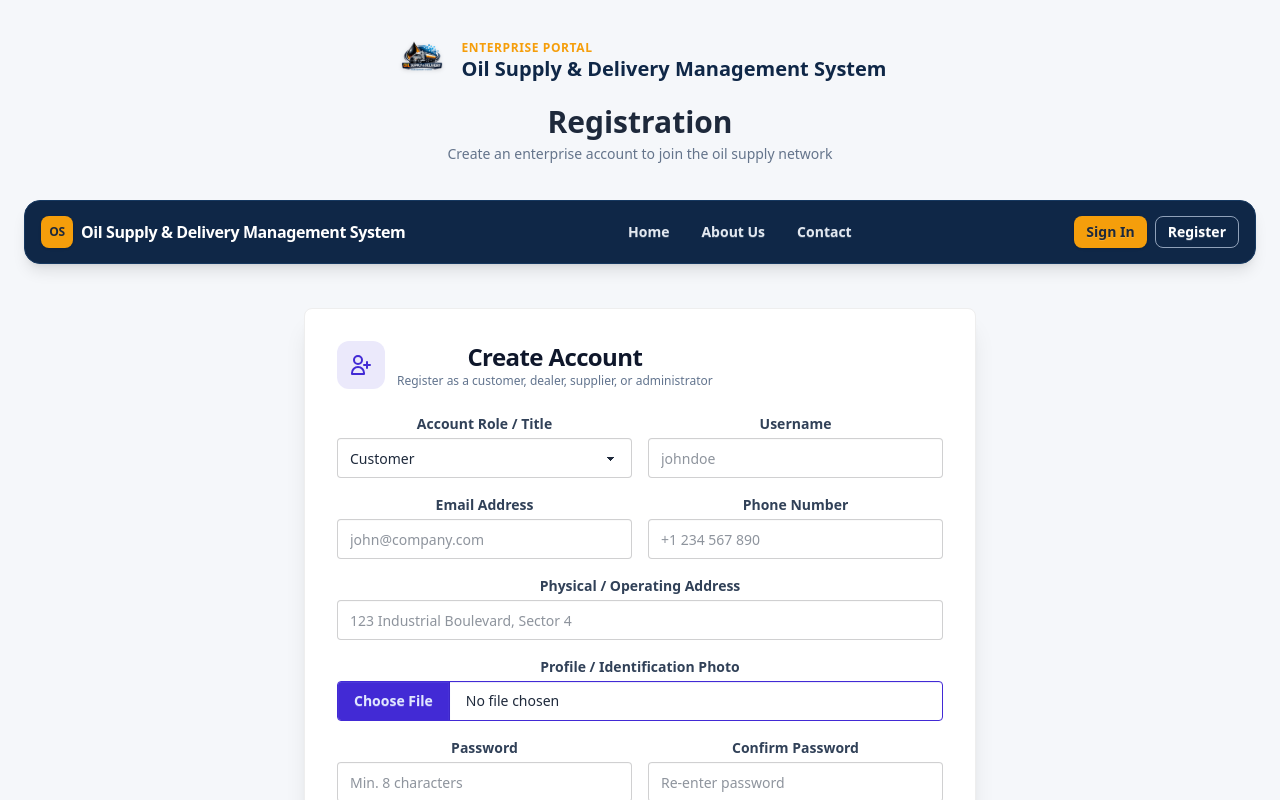
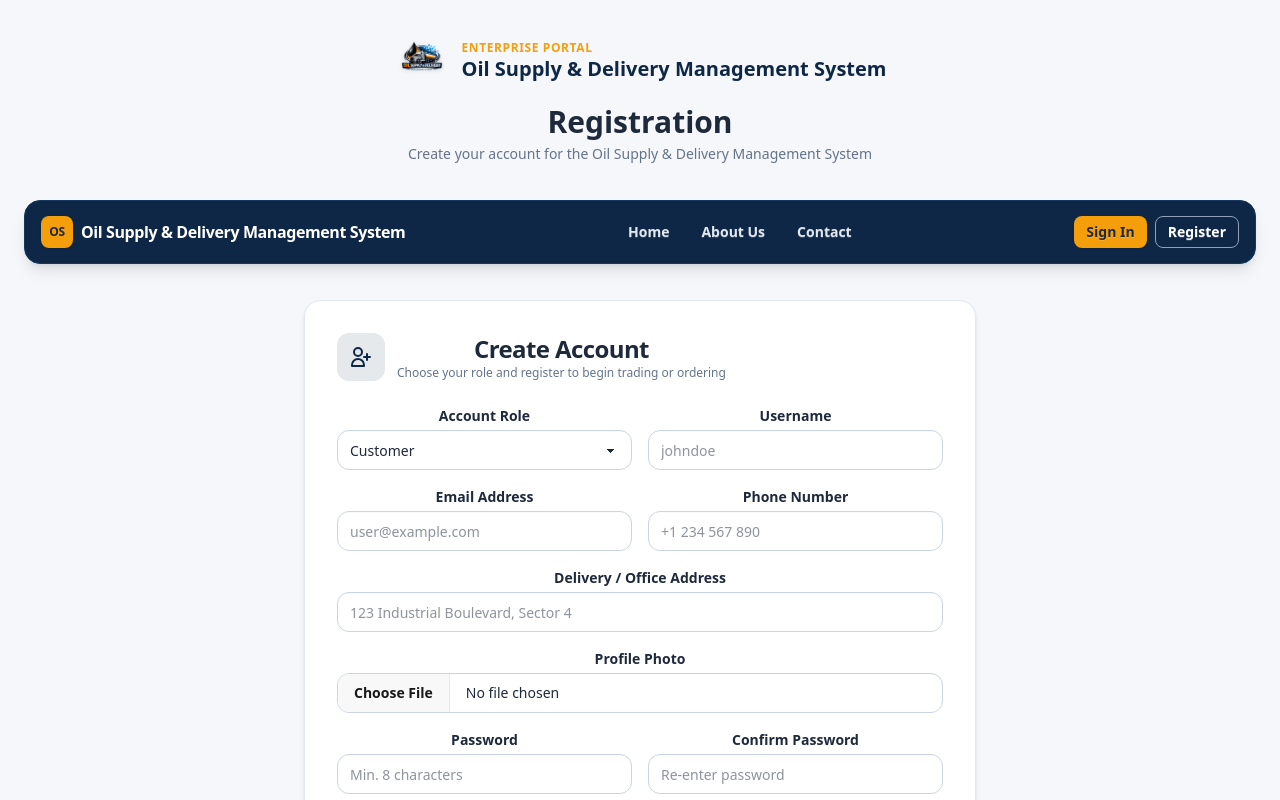
Before and after one commit to MirEashanZaman/Oil-Supply-Delivery-Management-System-Frontend, a Next.js app: page /registration in a window 1280 px wide. Shown: the top 800 px of the page. Built offline with nearby package versions, Linux system fonts and the light colour scheme.

Commit message:
Apply user-specified color palette and human layout to Registration page

```diff
--- a/app/registration/page.tsx
+++ b/app/registration/page.tsx
@@ -138,26 +138,26 @@ export default function Registration() {
 
     return (
         <div className="w-full flex flex-col items-center">
-            <MyHeader name="Registration" message="Create an enterprise account to join the oil supply network" />
+            <MyHeader name="Registration" message="Create your account for the Oil Supply & Delivery Management System" />
             <MyNavigation />
 
-            <div className="mt-8 w-full max-w-2xl">
-                <div className="card bg-base-100 shadow-xl border border-base-300">
+            <div className="mt-6 w-full max-w-2xl">
+                <div className="card bg-[#FFFFFF] shadow-md border border-[#E2E8F0] rounded-2xl">
                     <div className="card-body p-6 sm:p-8">
                         <div className="flex items-center gap-3 mb-4">
-                            <div className="p-3 bg-primary/10 text-primary rounded-xl">
+                            <div className="p-3 bg-[#0F2747]/10 text-[#0F2747] rounded-xl">
                                 <svg className="w-6 h-6" fill="none" stroke="currentColor" viewBox="0 0 24 24">
                                     <path strokeLinecap="round" strokeLinejoin="round" strokeWidth="2" d="M18 9v3m0 0v3m0-3h3m-3 0h-3m-2-5a4 4 0 11-8 0 4 4 0 018 0zM3 20a6 6 0 0112 0v1H3v-1z" />
                                 </svg>
                             </div>
                             <div>
-                                <h1 className="text-2xl font-bold text-slate-900 tracking-tight">Create Account</h1>
-                                <p className="text-xs text-slate-500 font-medium">Register as a customer, dealer, supplier, or administrator</p>
+                                <h1 className="text-2xl font-bold text-[#1E293B] tracking-tight">Create Account</h1>
+                                <p className="text-xs text-[#64748B]">Choose your role and register to begin trading or ordering</p>
                             </div>
                         </div>
 
                         {successMessage && (
-                            <div role="alert" className="alert alert-success shadow-sm mb-5 text-sm py-3">
+                            <div role="alert" className="alert bg-[#16A34A] text-white shadow-sm mb-5 text-sm py-2.5 rounded-xl border-none">
                                 <svg className="w-5 h-5 shrink-0 stroke-current" fill="none" viewBox="0 0 24 24">
                                     <path strokeLinecap="round" strokeLinejoin="round" strokeWidth="2" d="M9 12l2 2 4-4m6 2a9 9 0 11-18 0 9 9 0 0118 0z" />
                                 </svg>
@@ -166,7 +166,7 @@ export default function Registration() {
                         )}
 
                         {errors.form && (
-                            <div role="alert" className="alert alert-error shadow-sm mb-5 text-sm py-3 text-white bg-error">
+                            <div role="alert" className="alert bg-[#DC2626] text-white shadow-sm mb-5 text-sm py-2.5 rounded-xl border-none">
                                 <svg className="w-5 h-5 shrink-0 stroke-current" fill="none" viewBox="0 0 24 24">
                                     <path strokeLinecap="round" strokeLinejoin="round" strokeWidth="2" d="M10 14l2-2m0 0l2-2m-2 2l-2-2m2 2l2 2m7-2a9 9 0 11-18 0 9 9 0 0118 0z" />
                                 </svg>
@@ -178,13 +178,13 @@ export default function Registration() {
                             <div className="grid grid-cols-1 md:grid-cols-2 gap-4">
                                 <div className="form-control w-full">
                                     <label className="label pb-1" htmlFor="title">
-                                        <span className="label-text font-semibold text-slate-700">Account Role / Title</span>
+                                        <span className="label-text font-semibold text-[#1E293B]">Account Role</span>
                                     </label>
                                     <select
                                         id="title"
                                         value={title}
                                         onChange={(e) => setTitle(e.target.value)}
-                                        className="select select-bordered w-full focus:outline-primary"
+                                        className="select select-bordered w-full bg-[#FFFFFF] text-[#1E293B] border-[#CBD5E1] focus:border-[#0F2747] focus:outline-none rounded-xl"
                                     >
                                         <option value="Customer">Customer</option>
                                         <option value="Supplier">Supplier</option>
@@ -192,13 +192,13 @@ export default function Registration() {
                                         <option value="Admin">Admin</option>
                                     </select>
                                     {errors.title && (
-                                        <span className="text-error text-xs font-medium mt-1">{errors.title}</span>
+                                        <span className="text-[#DC2626] text-xs font-medium mt-1">{errors.title}</span>
                                     )}
                                 </div>
 
                                 <div className="form-control w-full">
                                     <label className="label pb-1" htmlFor="username">
-                                        <span className="label-text font-semibold text-slate-700">Username</span>
+                                        <span className="label-text font-semibold text-[#1E293B]">Username</span>
                                     </label>
                                     <input
                                         id="username"
@@ -206,10 +206,10 @@ export default function Registration() {
                                         value={username}
                                         placeholder="johndoe"
                                         onChange={(e) => setUsername(e.target.value)}
-                                        className={`input input-bordered w-full focus:outline-primary ${errors.username ? "input-error" : ""}`}
+                                        className={`input input-bordered w-full bg-[#FFFFFF] text-[#1E293B] border-[#CBD5E1] focus:border-[#0F2747] focus:outline-none rounded-xl ${errors.username ? "border-[#DC2626]" : ""}`}
                                     />
                                     {errors.username && (
-                                        <span className="text-error text-xs font-medium mt-1">{errors.username}</span>
+                                        <span className="text-[#DC2626] text-xs font-medium mt-1">{errors.username}</span>
                                     )}
                                 </div>
                             </div>
@@ -217,24 +217,24 @@ export default function Registration() {
                             <div className="grid grid-cols-1 md:grid-cols-2 gap-4">
                                 <div className="form-control w-full">
                                     <label className="label pb-1" htmlFor="email">
-                                        <span className="label-text font-semibold text-slate-700">Email Address</span>
+                                        <span className="label-text font-semibold text-[#1E293B]">Email Address</span>
                                     </label>
                                     <input
                                         id="email"
                                         type="email"
                                         value={email}
-                                        placeholder="john@company.com"
+                                        placeholder="user@example.com"
                                         onChange={(e) => setEmail(e.target.value)}
-                                        className={`input input-bordered w-full focus:outline-primary ${errors.email ? "input-error" : ""}`}
+                                        className={`input input-bordered w-full bg-[#FFFFFF] text-[#1E293B] border-[#CBD5E1] focus:border-[#0F2747] focus:outline-none rounded-xl ${errors.email ? "border-[#DC2626]" : ""}`}
                                     />
                                     {errors.email && (
-                                        <span className="text-error text-xs font-medium mt-1">{errors.email}</span>
+                                        <span className="text-[#DC2626] text-xs font-medium mt-1">{errors.email}</span>
                                     )}
                                 </div>
 
                                 <div className="form-control w-full">
                                     <label className="label pb-1" htmlFor="phoneNumber">
-                                        <span className="label-text font-semibold text-slate-700">Phone Number</span>
+                                        <span className="label-text font-semibold text-[#1E293B]">Phone Number</span>
                                     </label>
                                     <input
                                         id="phoneNumber"
@@ -242,17 +242,17 @@ export default function Registration() {
                                         value={phoneNumber}
                                         placeholder="+1 234 567 890"
                                         onChange={(e) => setPhoneNumber(e.target.value)}
-                                        className={`input input-bordered w-full focus:outline-primary ${errors.phoneNumber ? "input-error" : ""}`}
+                                        className={`input input-bordered w-full bg-[#FFFFFF] text-[#1E293B] border-[#CBD5E1] focus:border-[#0F2747] focus:outline-none rounded-xl ${errors.phoneNumber ? "border-[#DC2626]" : ""}`}
                                     />
                                     {errors.phoneNumber && (
-                                        <span className="text-error text-xs font-medium mt-1">{errors.phoneNumber}</span>
+                                        <span className="text-[#DC2626] text-xs font-medium mt-1">{errors.phoneNumber}</span>
                                     )}
                                 </div>
                             </div>
 
                             <div className="form-control w-full">
                                 <label className="label pb-1" htmlFor="address">
-                                    <span className="label-text font-semibold text-slate-700">Physical / Operating Address</span>
+                                    <span className="label-text font-semibold text-[#1E293B]">Delivery / Office Address</span>
                                 </label>
                                 <input
                                     id="address"
@@ -260,33 +260,33 @@ export default function Registration() {
                                     value={address}
                                     placeholder="123 Industrial Boulevard, Sector 4"
                                     onChange={(e) => setAddress(e.target.value)}
-                                    className={`input input-bordered w-full focus:outline-primary ${errors.address ? "input-error" : ""}`}
+                                    className={`input input-bordered w-full bg-[#FFFFFF] text-[#1E293B] border-[#CBD5E1] focus:border-[#0F2747] focus:outline-none rounded-xl ${errors.address ? "border-[#DC2626]" : ""}`}
                                 />
                                 {errors.address && (
-                                    <span className="text-error text-xs font-medium mt-1">{errors.address}</span>
+                                    <span className="text-[#DC2626] text-xs font-medium mt-1">{errors.address}</span>
                                 )}
                             </div>
 
                             <div className="form-control w-full">
                                 <label className="label pb-1" htmlFor="photo">
-                                    <span className="label-text font-semibold text-slate-700">Profile / Identification Photo</span>
+                                    <span className="label-text font-semibold text-[#1E293B]">Profile Photo</span>
                                 </label>
                                 <input
                                     id="photo"
                                     type="file"
                                     accept="image/*"
                                     onChange={(e) => setPhoto(e.target.files?.[0] || null)}
-                                    className="file-input file-input-bordered file-input-primary w-full"
+                                    className="file-input file-input-bordered w-full bg-[#FFFFFF] border-[#CBD5E1] text-[#1E293B] rounded-xl"
                                 />
                                 {errors.photo && (
-                                    <span className="text-error text-xs font-medium mt-1">{errors.photo}</span>
+                                    <span className="text-[#DC2626] text-xs font-medium mt-1">{errors.photo}</span>
                                 )}
                             </div>
 
                             <div className="grid grid-cols-1 md:grid-cols-2 gap-4">
                                 <div className="form-control w-full">
                                     <label className="label pb-1" htmlFor="password">
-                                        <span className="label-text font-semibold text-slate-700">Password</span>
+                                        <span className="label-text font-semibold text-[#1E293B]">Password</span>
                                     </label>
                                     <input
                                         id="password"
@@ -294,16 +294,16 @@ export default function Registration() {
                                         value={password}
                                         placeholder="Min. 8 characters"
                                         onChange={(e) => setPassword(e.target.value)}
-                                        className={`input input-bordered w-full focus:outline-primary ${errors.password ? "input-error" : ""}`}
+                                        className={`input input-bordered w-full bg-[#FFFFFF] text-[#1E293B] border-[#CBD5E1] focus:border-[#0F2747] focus:outline-none rounded-xl ${errors.password ? "border-[#DC2626]" : ""}`}
                                     />
                                     {errors.password && (
-                                        <span className="text-error text-xs font-medium mt-1">{errors.password}</span>
+                                        <span className="text-[#DC2626] text-xs font-medium mt-1">{errors.password}</span>
                                     )}
                                 </div>
 
                                 <div className="form-control w-full">
                                     <label className="label pb-1" htmlFor="confirmPassword">
-                                        <span className="label-text font-semibold text-slate-700">Confirm Password</span>
+                                        <span className="label-text font-semibold text-[#1E293B]">Confirm Password</span>
                                     </label>
                                     <input
                                         id="confirmPassword"
@@ -311,10 +311,10 @@ export default function Registration() {
                                         value={confirmPassword}
                                         placeholder="Re-enter password"
                                         onChange={(e) => setConfirmPassword(e.target.value)}
-                                        className={`input input-bordered w-full focus:outline-primary ${errors.confirmPassword ? "input-error" : ""}`}
+                                        className={`input input-bordered w-full bg-[#FFFFFF] text-[#1E293B] border-[#CBD5E1] focus:border-[#0F2747] focus:outline-none rounded-xl ${errors.confirmPassword ? "border-[#DC2626]" : ""}`}
                                     />
                                     {errors.confirmPassword && (
-                                        <span className="text-error text-xs font-medium mt-1">{errors.confirmPassword}</span>
+                                        <span className="text-[#DC2626] text-xs font-medium mt-1">{errors.confirmPassword}</span>
                                     )}
                                 </div>
                             </div>
@@ -323,7 +323,7 @@ export default function Registration() {
                                 <button
                                     type="submit"
                                     disabled={isSubmitting}
-                                    className="btn btn-primary w-full shadow-md text-white font-semibold flex items-center justify-center gap-2"
+                                    className="btn bg-[#F59E0B] hover:bg-[#D97706] text-[#1E293B] font-bold w-full border-none shadow-sm rounded-xl flex items-center justify-center gap-2 cursor-pointer transition-colors"
                                 >
                                     {isSubmitting ? (
                                         <>
@@ -342,12 +342,12 @@ export default function Registration() {
                             </div>
                         </form>
 
-                        <div className="divider text-xs text-slate-400 my-4">OR</div>
+                        <div className="divider text-xs text-[#64748B] my-4">OR</div>
 
                         <div className="text-center">
-                            <p className="text-xs text-slate-500">
+                            <p className="text-xs text-[#64748B]">
                                 Already have an account?{" "}
-                                <a href="/login" className="link link-primary font-semibold hover:underline">
+                                <a href="/login" className="text-[#0F2747] font-bold hover:underline">
                                     Sign in here
                                 </a>
                             </p>
```
